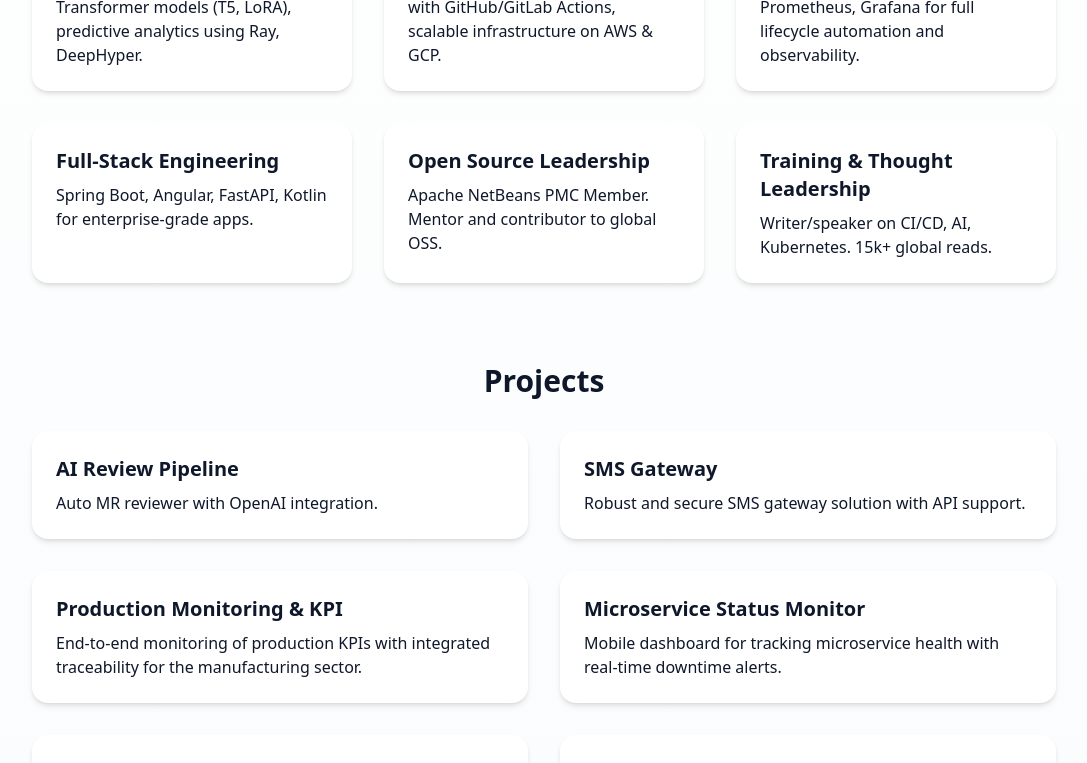
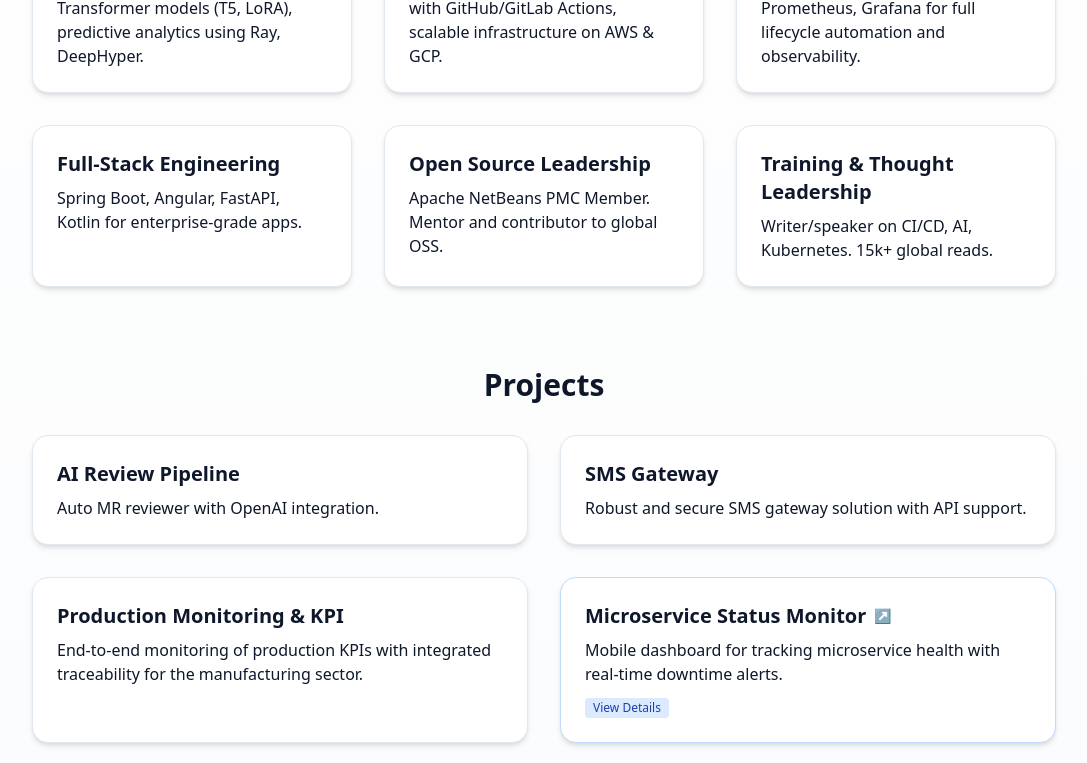
Before and after one commit to thilina01/thilina01.github.io, a React (Vite) app: page / in a window 1280 px wide. Shown: the part 500-1263 px from the top of the page, without its empty margins (96-1183 px from the left). Built offline with nearby package versions, Linux system fonts and the light colour scheme.

Commit message:
UX enhancements

```diff
--- a/src/components/Card.jsx
+++ b/src/components/Card.jsx
@@ -1,10 +1,32 @@
 import React from "react";
 
-export default function Card({ title, text }) {
+export default function Card({ title, text, isLinked = false }) {
   return (
-    <div className="p-6 bg-white dark:bg-slate-900 rounded-2xl shadow-md hover:shadow-lg transition duration-300">
-      <h2 className="text-xl font-semibold mb-2">{title}</h2>
+    <div
+      className={`p-6 rounded-2xl transition duration-300 shadow-md ${
+        isLinked
+          ? "bg-white dark:bg-slate-900 hover:shadow-lg cursor-pointer border border-blue-200 dark:border-blue-700"
+          : "bg-white dark:bg-slate-900 border border-slate-200 dark:border-slate-700"
+      }`}
+    >
+      <h2 className="text-xl font-semibold mb-2 flex items-center">
+        {title}
+        {isLinked && (
+          <span
+            className="ml-2 text-blue-500 text-sm"
+            title="Has dedicated project page"
+          >
+            ↗
+          </span>
+        )}
+      </h2>
       <p>{text}</p>
+
+      {isLinked && (
+        <span className="inline-block mt-3 text-xs font-medium bg-blue-100 dark:bg-blue-800 text-blue-800 dark:text-blue-100 px-2 py-0.5 rounded">
+          View Details
+        </span>
+      )}
     </div>
   );
 }
--- a/src/data/site.json
+++ b/src/data/site.json
@@ -3,8 +3,8 @@
   "copyright": "thilina01. All rights reserved.",
   "domain": "www.thilina01.com",
   "email": "thilina01@apache.org",
-  "phone": "+94 77 123 4567",
-  "address": "Colombo, Western Province, Sri Lanka",
+  "phone": "+94 72 466 6666",
+  "address": "Colombo, Sri Lanka",
   "social": {
     "github": "https://github.com/thilina01",
     "linkedin": "https://linkedin.com/in/thilina01"
--- a/src/sections/Projects.jsx
+++ b/src/sections/Projects.jsx
@@ -1,22 +1,25 @@
 import React from "react";
 import Card from "../components/Card";
 import projects from "../data/projects.json";
-import { Link } from "react-router-dom";  // ⬅️ Add this
+import { Link } from "react-router-dom"; // ⬅️ Add this
 
 export default function Projects() {
   return (
-    <section id="projects" className="scroll-offset px-4 md:px-16 lg:px-32 mt-20">
+    <section
+      id="projects"
+      className="scroll-offset px-4 md:px-16 lg:px-32 mt-20"
+    >
       <h2 className="text-3xl font-bold mb-8 text-center">Projects</h2>
       <div className="grid gap-8 md:grid-cols-2">
-        {projects.map((project, index) => (
+        {projects.map((project, index) =>
           project.link ? (
             <Link to={project.link} key={index}>
-            <Card title={project.title} text={project.text} />
+              <Card title={project.title} text={project.text} isLinked />
             </Link>
           ) : (
             <Card key={index} title={project.title} text={project.text} />
           )
-        ))}
+        )}
       </div>
     </section>
   );
```
